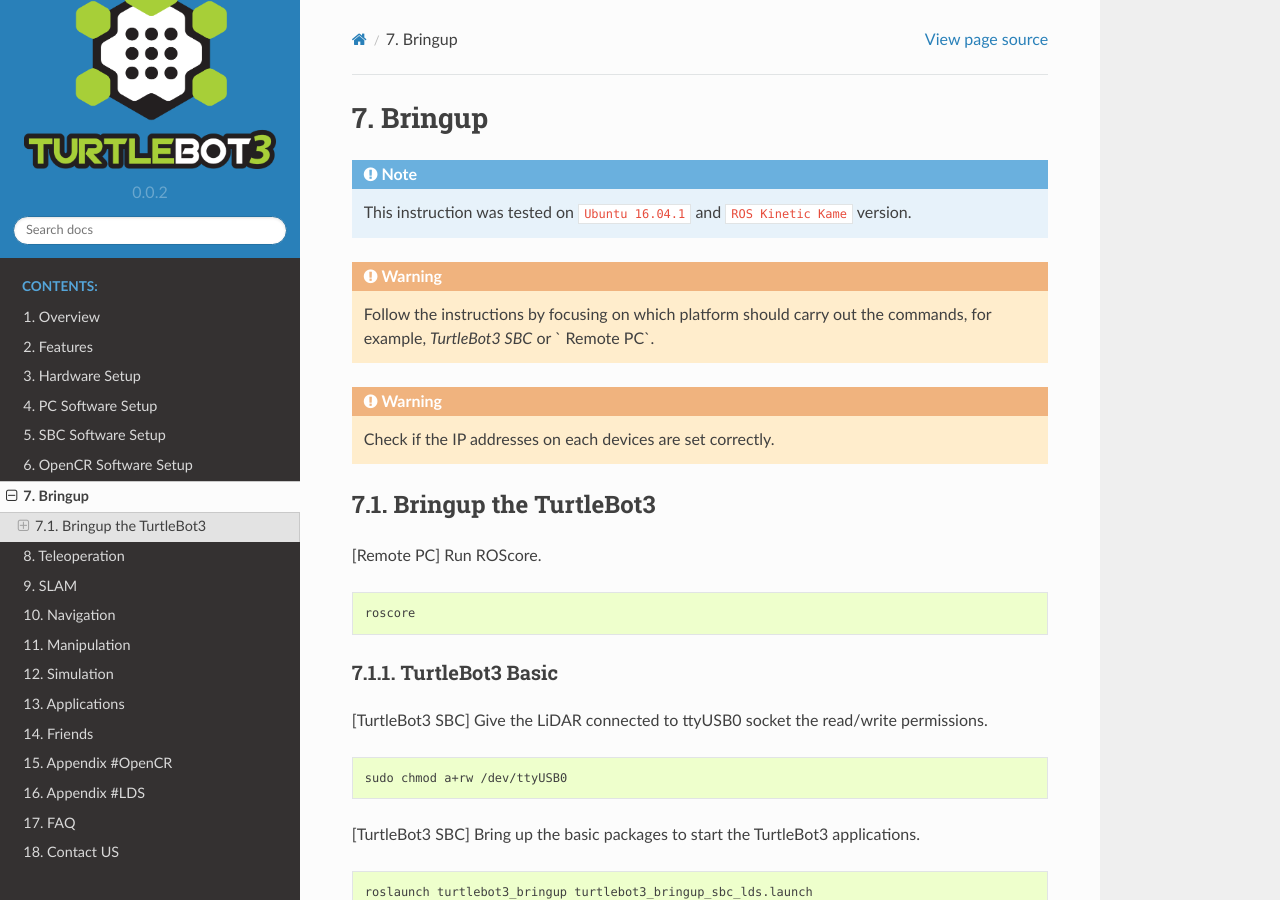
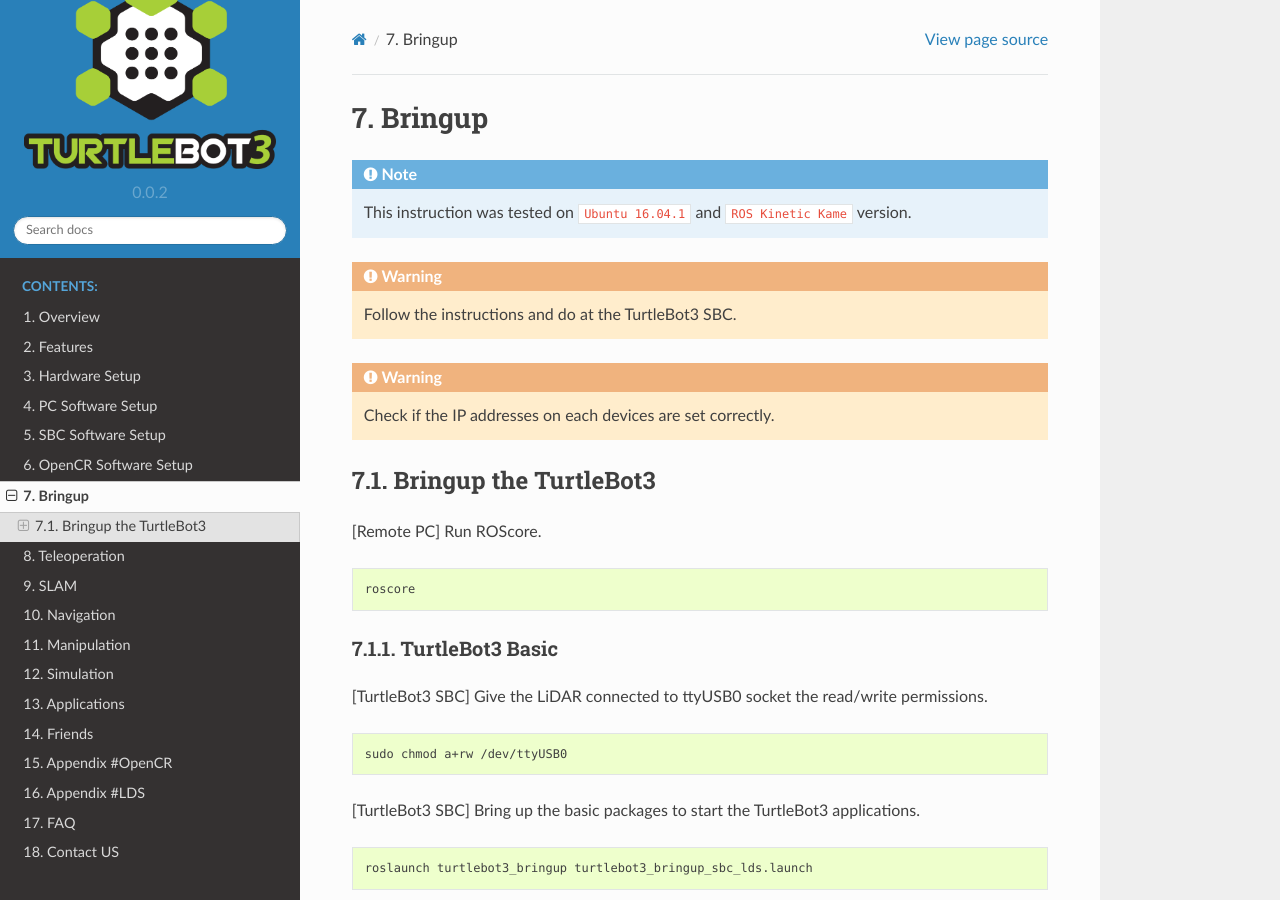
Before and after one commit to shivharis/turtlebot3_wiki, a Sphinx documentation site: the page built from docs/source/bringup.rst, in a window 1280 px wide and 900 px high. Built offline with Sphinx 7.4.7 and the Read the Docs theme 2.0.0, drawn with Linux system fonts in a browser that asks for light colours.

Commit message:
Update bringup.rst

```diff
--- a/docs/source/bringup.rst
+++ b/docs/source/bringup.rst
@@ -3,7 +3,7 @@
 
 .. NOTE:: This instruction was tested on ``Ubuntu 16.04.1`` and ``ROS Kinetic Kame`` version.
 
-.. WARNING:: Follow the instructions by focusing on which platform should carry out the commands, for example, `TurtleBot3 SBC` or ` Remote PC`.
+.. WARNING:: Follow the instructions and do at the TurtleBot3 SBC.
 
 .. WARNING:: Check if the IP addresses on each devices are set correctly.
 
```
